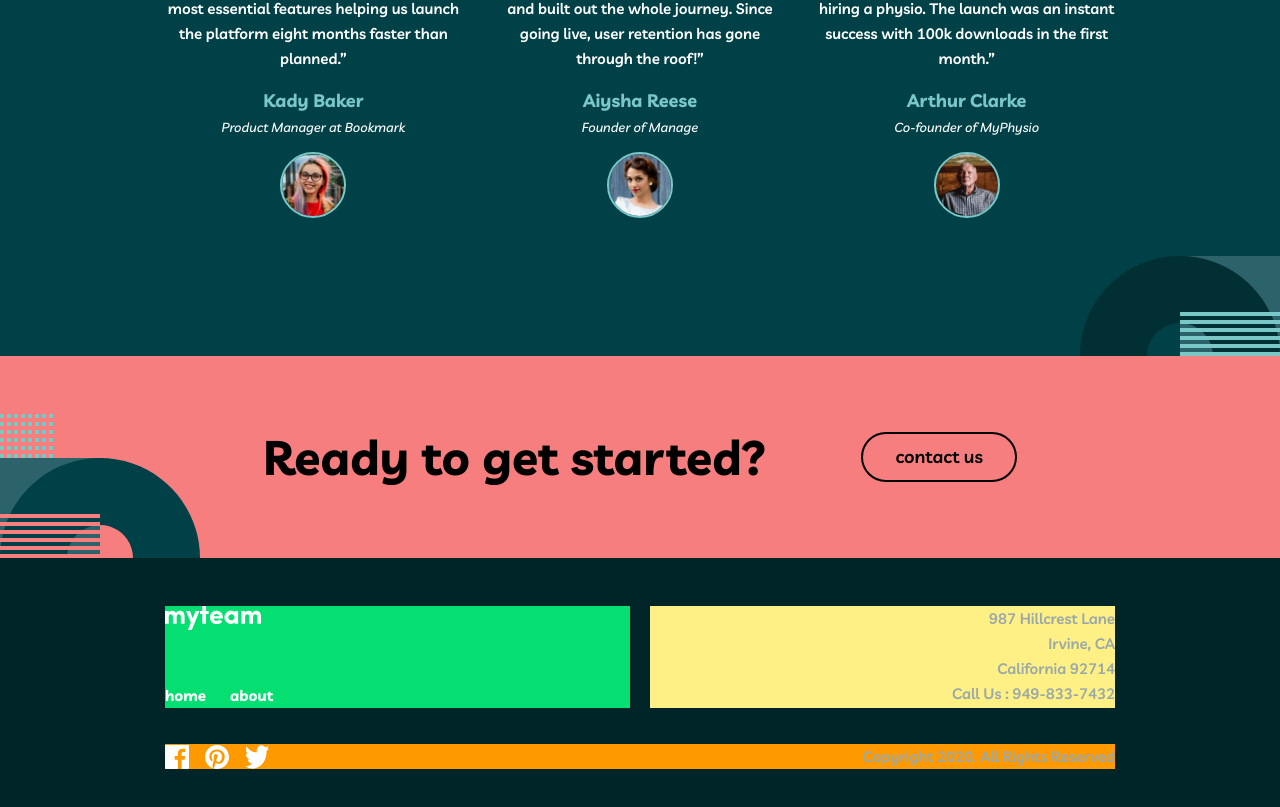
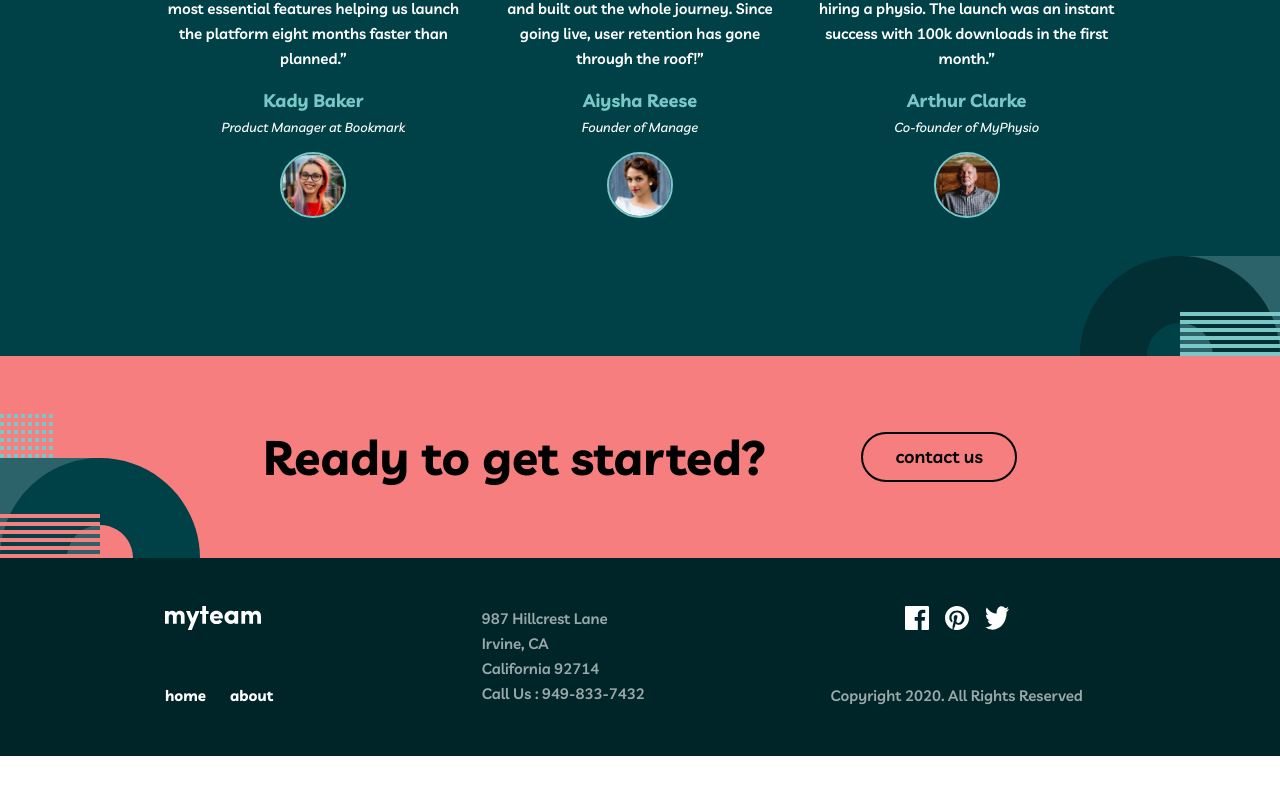
Before and after one commit to MKofficiel/myteam, a React (Vite) app: page / in a window 1280 px wide. Shown: the part 1758-2565 px from the top of the page. After the commit the page ends 2514 px from the top, so only its background shows below. Built offline with nearby package versions, Linux system fonts and the light colour scheme.

Commit message:
routes fix

```diff
--- a/src/constants/index.js
+++ b/src/constants/index.js
@@ -1,5 +1,5 @@
 export const NavLinks = [
-  { label: "home", path: "home" },
+  { label: "home", path: "/" },
   { label: "about", path: "about" },
   { label: "contact us", path: "contact" },
 ];
--- a/src/pages/AboutPage.jsx
+++ b/src/pages/AboutPage.jsx
@@ -1,7 +1,12 @@
 import React from "react";
+import Header from "../components/Header";
 
 const AboutPage = () => {
-  return <div>AboutPage</div>;
+  return (
+    <div>
+      <Header />
+    </div>
+  );
 };
 
 export default AboutPage;
--- a/src/sections/Footer.jsx
+++ b/src/sections/Footer.jsx
@@ -3,8 +3,8 @@ import { Link } from "react-router";
 const Footer = () => {
   return (
     <footer className="bg-dark-green px-[24px] py-[66px] md:px-[40px] md:py-[56px] lg:px-[165px] lg:py-[48px]">
-      <div className="mx-auto grid max-w-[1200px] grid-cols-1 gap-[20px] md:grid-cols-2">
-        <nav className="flex flex-col items-center gap-[24px] bg-green-400 md:items-start md:gap-[53px]">
+      <div className="mx-auto grid max-w-[1200px] grid-cols-1 gap-[20px] md:grid-cols-2 xl:grid-cols-3 xl:items-start">
+        <nav className="flex flex-col items-center gap-[24px] md:items-start md:gap-[53px]">
           <img src="/src/assets/logo.svg" alt="" width={96} height={24} />
           <ul className="flex gap-[24px] text-[15px] leading-[25px] font-bold text-white">
             <li>
@@ -16,14 +16,14 @@ const Footer = () => {
           </ul>
         </nav>
 
-        <div className="flex flex-col items-center bg-yellow-200 text-[15px] leading-[25px] font-semibold text-[#99a8a9] md:items-end">
+        <div className="flex flex-col items-center text-[15px] leading-[25px] font-semibold text-[#99a8a9] md:items-end xl:items-start">
           <p>987 Hillcrest Lane</p>
           <p>Irvine, CA</p>
           <p>California 92714</p>
           <p>Call Us : 949-833-7432</p>
         </div>
 
-        <div className="mt-[16px] flex flex-col items-center gap-[16px] bg-amber-500 md:col-span-2 md:flex-row md:justify-between">
+        <div className="mt-[16px] flex flex-col items-center gap-[16px] md:col-span-2 md:flex-row md:justify-between xl:col-start-3 xl:mt-[0] xl:h-full xl:flex-col">
           <div className="flex gap-[16px]">
             <img src="/src/assets/icon-facebook.svg" alt="" />
             <img src="/src/assets/icon-pinterest.svg" alt="" />
--- a/src/ui/AppLayout.jsx
+++ b/src/ui/AppLayout.jsx
@@ -1,4 +1,3 @@
-import React from "react";
 import Header from "../components/Header";
 import { CTA } from "../sections/CTA";
 import { Outlet } from "react-router";
```
